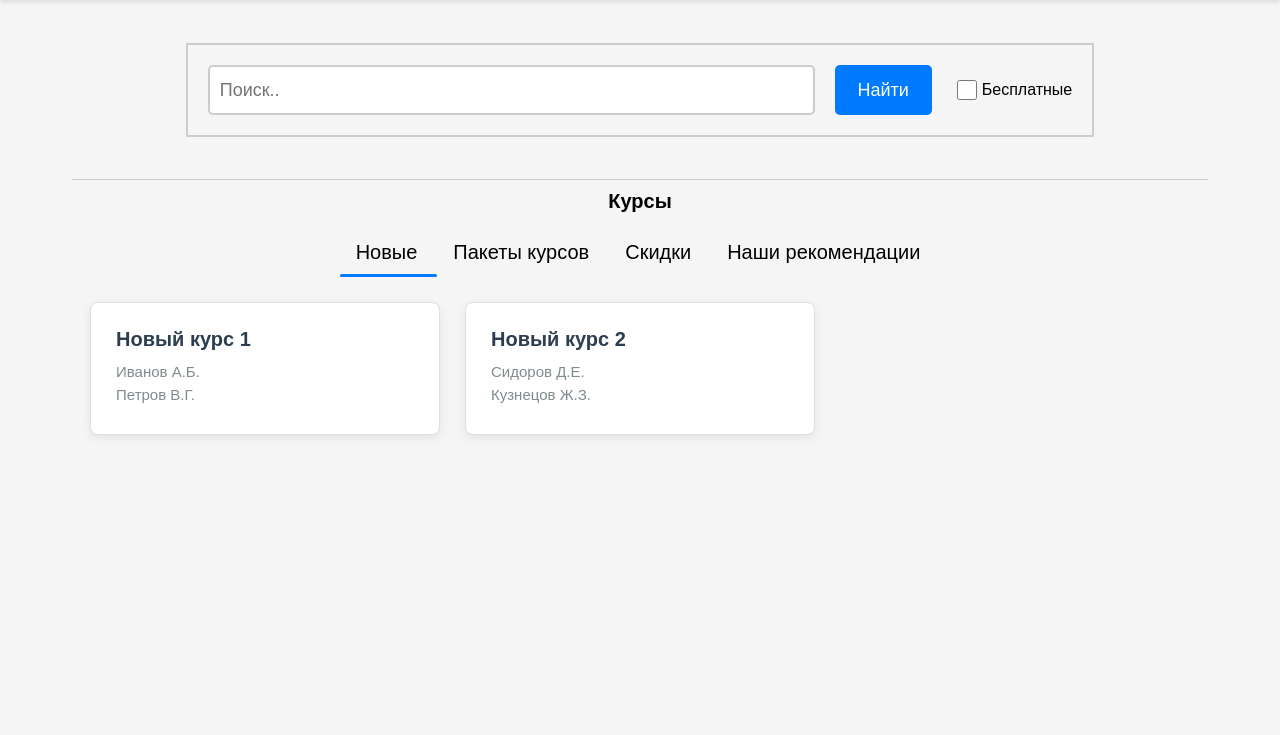
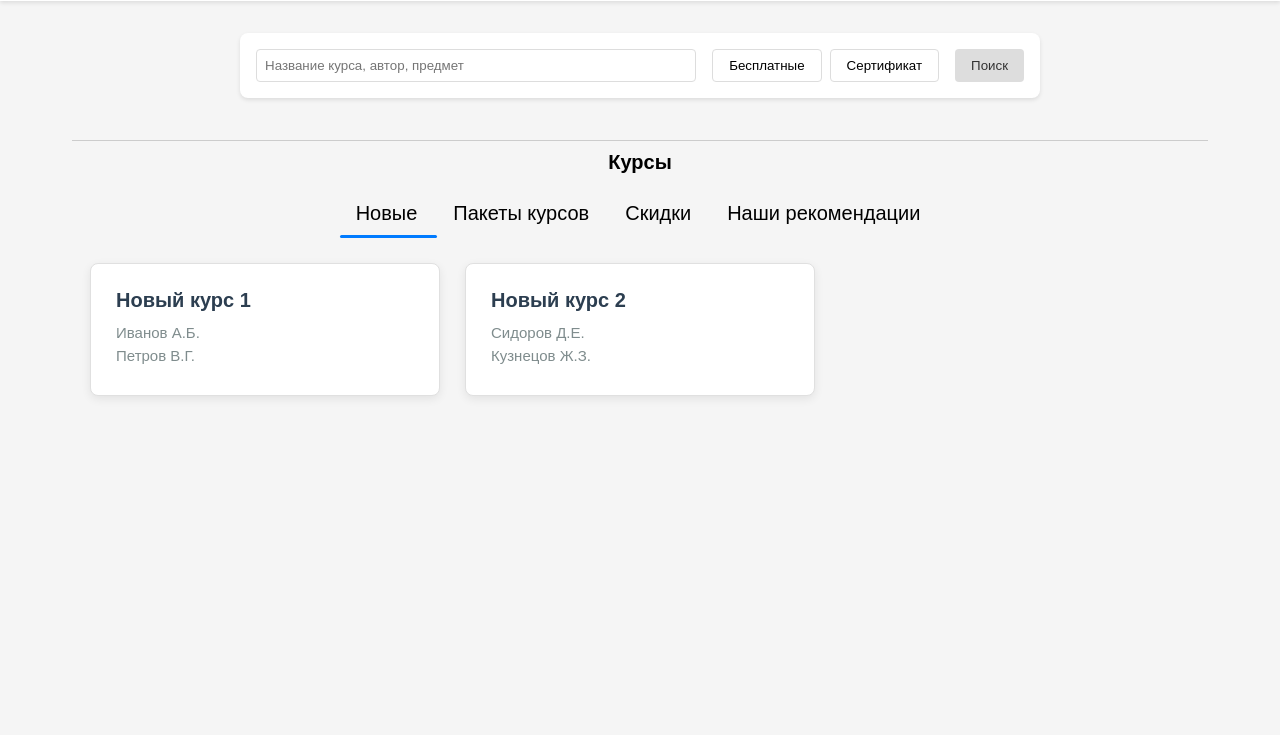
Before and after one commit to Dumplingg03/diplom, a plain HTML site: page сайт/src/index.html in a window 1280 px wide. Shown: the part 65-800 px from the top of the page. Drawn offline with Linux system fonts and the light colour scheme; files whose address does not match are found by name.

Commit message:
ended nav-menu and search bar

```diff
--- a/сайт/script.js
+++ /dev/null
@@ -1,32 +0,0 @@
-document.addEventListener('DOMContentLoaded', function() {
-    const tabLinks = document.querySelectorAll('.tab-link');
-    const tabContents = document.querySelectorAll('.tab-content');
-
-    // Функция для переключения вкладок
-    function switchTab(event) {
-        event.preventDefault();
-
-        // Удаляем активный класс у всех вкладок
-        tabLinks.forEach(link => link.classList.remove('active'));
-        tabContents.forEach(content => content.classList.remove('active'));
-
-        // Добавляем активный класс выбранной вкладке
-        this.classList.add('active');
-
-        // Находим соответствующий контент и показываем его
-        const tabId = this.getAttribute('data-tab');
-        document.getElementById(tabId).classList.add('active');
-    }
-
-    // Назначаем обработчики событий для каждой вкладки
-    tabLinks.forEach(link => {
-        link.addEventListener('click', switchTab);
-    });
-
-    // Инициализация: показываем первую вкладку по умолчанию
-    const firstTab = document.querySelector('.tab-link.active');
-    if (firstTab) {
-        const tabId = firstTab.getAttribute('data-tab');
-        document.getElementById(tabId).classList.add('active');
-    }
-});
--- a/сайт/src/index.html
+++ b/сайт/src/index.html
@@ -3,7 +3,7 @@
 <head>
     <meta charset="UTF-8">
     <meta name="viewport" content="width=device-width, initial-scale=1.0">
-    <title>Web-site</title>
+    <title>Мой говнокод</title>
     <link rel="stylesheet" href="style.css">
 </head>
 <body>
@@ -13,21 +13,20 @@
             <a href="#">Каталог</a>
             <a href="#">Обучение</a>
             <a href="#">Рекомендации</a>
-            <a href="#">Авторизация</a>
+            <a href="#" class = "auth-button">Авторизация</a>
         </div>
     </nav>
 
-    <section class="search-container">
-        <div class="search">
-            <form class="search-form">
-                <input type="search" name="text" class="search-input" placeholder="Поиск..">
-                <input type="submit" name="submit" class="search-button" value="Найти">
-
-                <div class="checkbox-container">
-                    <input type="checkbox" name="checkbox" class="search-checkbox" value="Бесплатные">
-                    <label for="free-courses" class="search-label">Бесплатные</label>
+    <section class="search-section">
+        <div class="container">
+            <div class="search-container">
+                <input type="text" class="search-input" placeholder="Название курса, автор, предмет">
+                <div class="filter-buttons">
+                    <button class="filter-button">Бесплатные</button>
+                    <button class="filter-button">Сертификат</button>
                 </div>
-            </form>
+                <button class="search-button">Поиск</button>
+            </div>
         </div>
     </section>
 
--- a/сайт/src/style.css
+++ b/сайт/src/style.css
@@ -21,6 +21,7 @@ body{
     position: relative;
     display: flex;
     justify-content: space-between;
+    align-items: center;
 }
 
 
@@ -52,7 +53,15 @@ body{
 
 .nav-menu a:last-child {
     margin-left: auto;
+    padding: 0.5rem 1rem;
+    border: none;
+    border-radius: 4px;
+    background-color: #f0f0f0;
+    font-size: 16px;
+    color: #333;
+    cursor: pointer;
 }
+
 
 .nav-divider{
     width: 1px;
@@ -61,58 +70,49 @@ body{
     margin-right: 32px;
 }
 
+.search-section {
+    margin: 2rem auto;
+}
+
+.search-section .container {
+    max-width: 800px;
+}
+
 .search-container {
     display: flex;
-    justify-content: center;
-    align-items: center;
-    width: 100%;
-    padding-top: 43px;
-}
-
-.search-form {
-    display: flex;
-    justify-content: center;
-    width: 100%;
-    padding: 20px;
-    border: 2px solid #ccc;
+    gap: 1rem;
+    padding: 1rem;
+    background-color: white;
+    border-radius: 8px;
+    box-shadow: 0 2px 4px rgba(0,0,0,0.1);
 }
 
 .search-input {
-    width: 607px;
-    height: 50px;
-    padding: 10px;
-    font-size: 18px;
-    border: 2px solid #ccc;
-    border-radius: 5px;
-    margin-right: 20px;
+    flex: 1;
+    padding: 0.5rem;
+    border: 1px solid #ddd;
+    border-radius: 4px;
+}
+.filter-buttons {
+    display: flex;
+    gap: 0.5rem;
+}
+
+.filter-button {
+    padding: 0.5rem 1rem;
+    border: 1px solid #ddd;
+    border-radius: 4px;
+    background-color: white;
+    cursor: pointer;
 }
 
 .search-button {
-    width: 97px;
-    height: 50px;
-    font-size: 18px;
-    color: white;
-    background-color: #007BFF;
+    padding: 0.5rem 1rem;
     border: none;
-    border-radius: 5px;
+    border-radius: 4px;
+    background-color: #ddd;
+    color: #333;
     cursor: pointer;
-}
-
-.search-button:hover {
-    background-color: #0056b3;
-}
-
-.checkbox-container {
-    display: flex;
-    align-items: center;
-    margin-left: 10px;
-}
-
-.search-checkbox {
-    margin-left: 15px;
-    height: 20px;
-    width: 20px;
-    margin-right: 5px;
 }
 
 .courses-divider {
```
Also changed, not shown: сайт — cursor/styles.css (+17 -19 lines).
